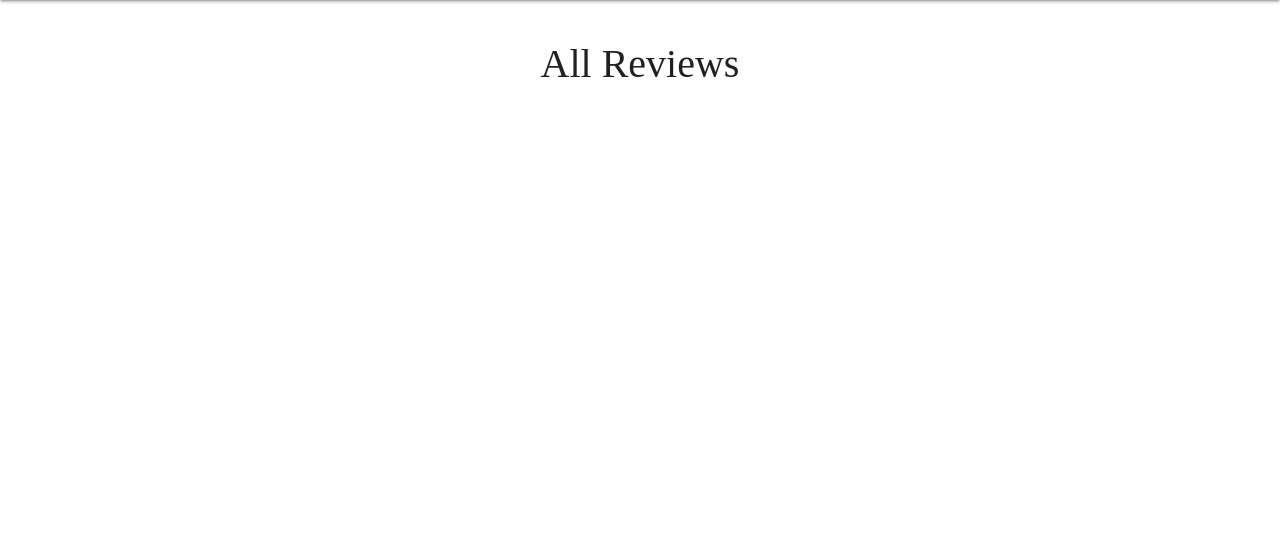
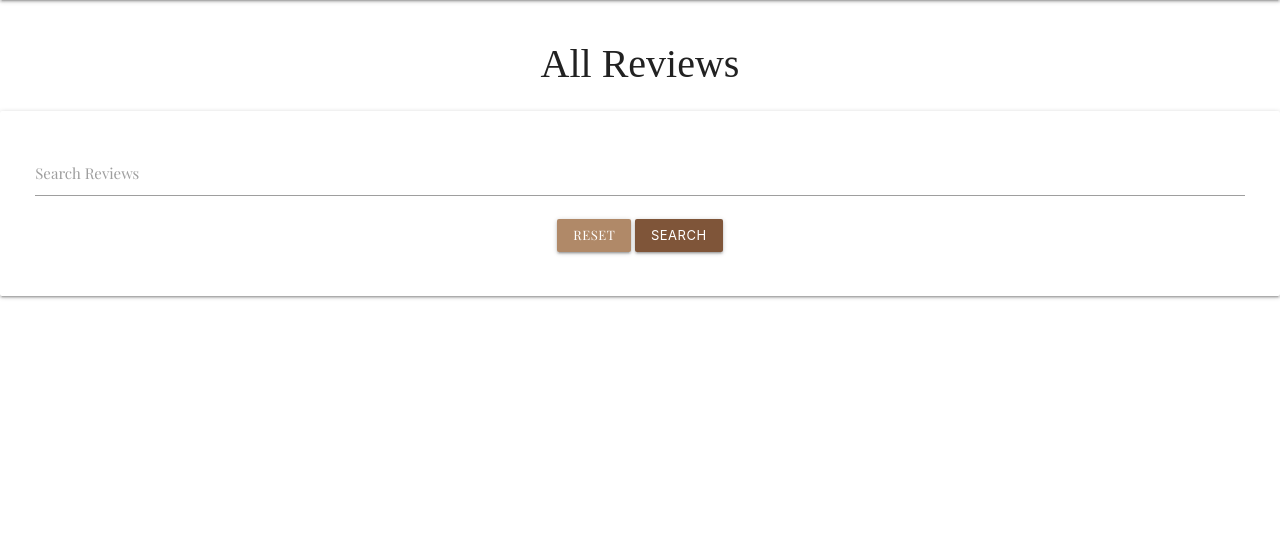
Before and after one commit to EllyC20/ms3-beauty-buys, a Flask app: page /get_reviews in a window 1280 px wide. Shown: the part 64-615 px from the top of the page. Run offline with Flask 2, Linux system fonts and the light colour scheme; data that the repository does not hold is empty; some libraries are stand-ins or nearby versions; some web fonts are replaced.

Commit message:
feat: Add search function to reviews page

```diff
--- a/app.py
+++ b/app.py
@@ -138,6 +138,13 @@ def delete_review(review_id):
     return redirect(url_for("reviews.html"))
 
 
+@app.route("/search", methods=["GET", "POST"])
+def search():
+    query = request.form.get("query")
+    reviews = mongo.db.reviews.find({"$text": {"$search": query}})
+    return render_template("reviews.html", reviews=reviews)
+
+
 @app.route("/get_reviews")
 def get_reviews():
     reviews = mongo.db.reviews.find()
--- a/static/css/style.css
+++ b/static/css/style.css
@@ -127,16 +127,12 @@ h1 {
 
 /* Buttons */
 .edit-btn,
-.submit-btn,
-.login-btn,
-.register-btn {
+.submit-btn {
     background-color: #b08968;
 }
 
 .edit-btn:hover,
-.submit-btn:hover,
-.login-btn:hover,
-.register-btn:hover {
+.submit-btn:hover {
     background-color: #b08968;
     text-decoration: underline;
 }
@@ -152,6 +148,16 @@ h1 {
     text-decoration: underline;
 }
 
+.login-btn,
+.register-btn  {
+    background-color: #ff7096;
+}
+
+.login-btn:hover,
+.register-btn:hover {
+    background-color: #ff7096;
+}
+
 /* Reviews */
 .card-image {
     min-height: 250px;
--- a/templates/reviews.html
+++ b/templates/reviews.html
@@ -2,6 +2,20 @@
 {% block content %}
     <h1 class="center-align">All Reviews</h1>
     <!-- Search function -->
+        <div class="row card-panel">
+            <form action="{{ url_for('search') }}" method="POST" class="col-s12">
+                <div class="row center-align">
+                    <div class="input-field col s12">
+                        <input type="text" name="query" id="query" minlength="3" class="validate" required>
+                        <label for="query">Search Reviews</label>
+                    </div>
+                    <div class="col s12">
+                        <a href="{{ url_for('get_reviews') }}" class="btn-small edit-btn">Reset </a>
+                        <button type="submit" class="btn-small delete-btn"> Search </button>
+                    </div>
+                </div>
+            </form>
+        </div>
 
     <!-- Review display -->
     <div class="row center-align">
@@ -31,15 +45,14 @@
                         </p>
                     </div>
                     <div class="col s12">
-                        {% if session.user|lower == review.created_by|lower %}
-                            <a href="{{ url_for('edit_review', review_id=review._id) }}" class="btn-small edit-btn">Edit</a>
-                            <a href="{{ url_for('delete_review', review_id=review._id) }}" class="btn-small delete-btn">Delete</a>
-                        {% endif %}
+                            {% if session.user|lower == review.created_by|lower %}
+                                <a href="{{ url_for('edit_review', review_id=review._id) }}" class="btn-small edit-btn">Edit</a>
+                                <a href="{{ url_for('delete_review', review_id=review._id) }}" class="btn-small delete-btn">Delete</a>
+                            {% endif %}
                     </div>
                     <!-- End Credit -->
                 </div>
             </div>
         {% endfor %}
     </div>
-
 {% endblock %}
```
